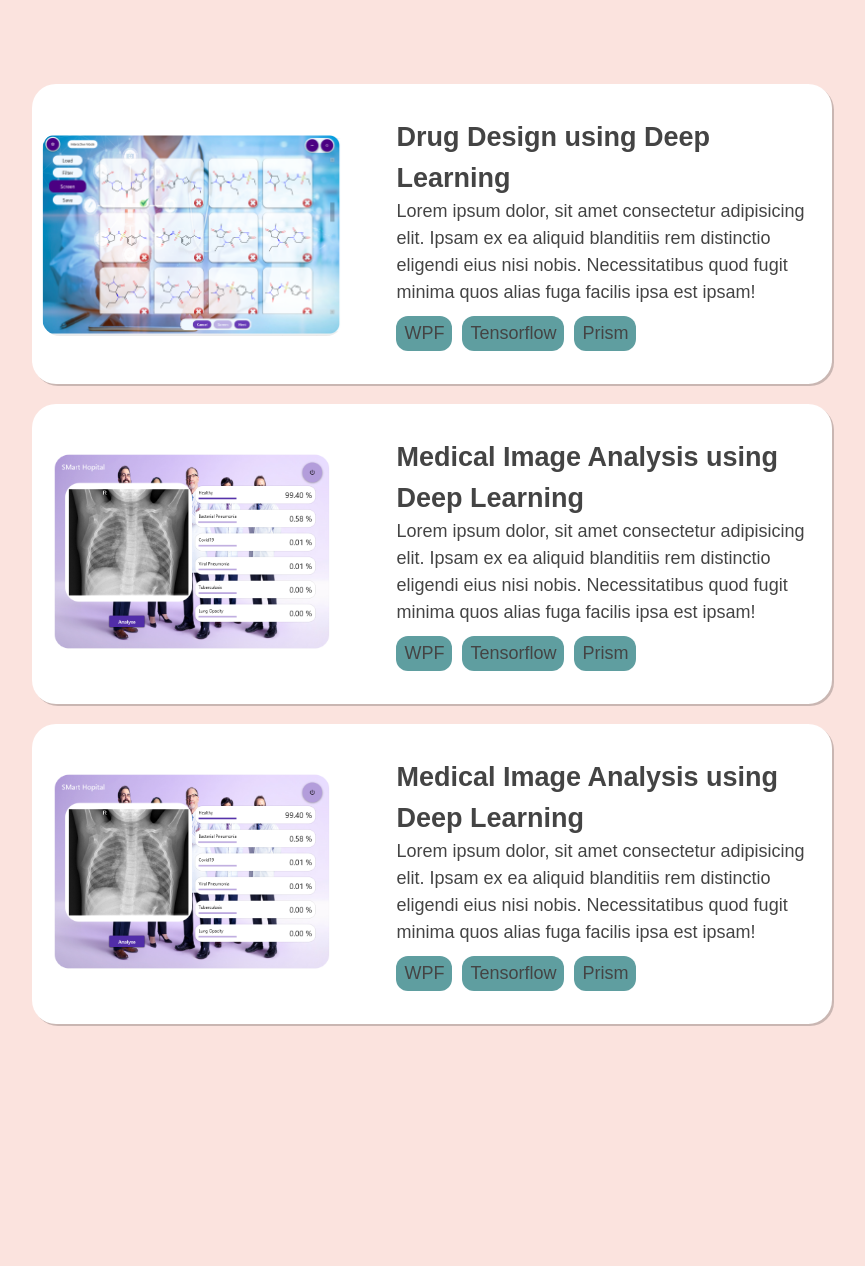
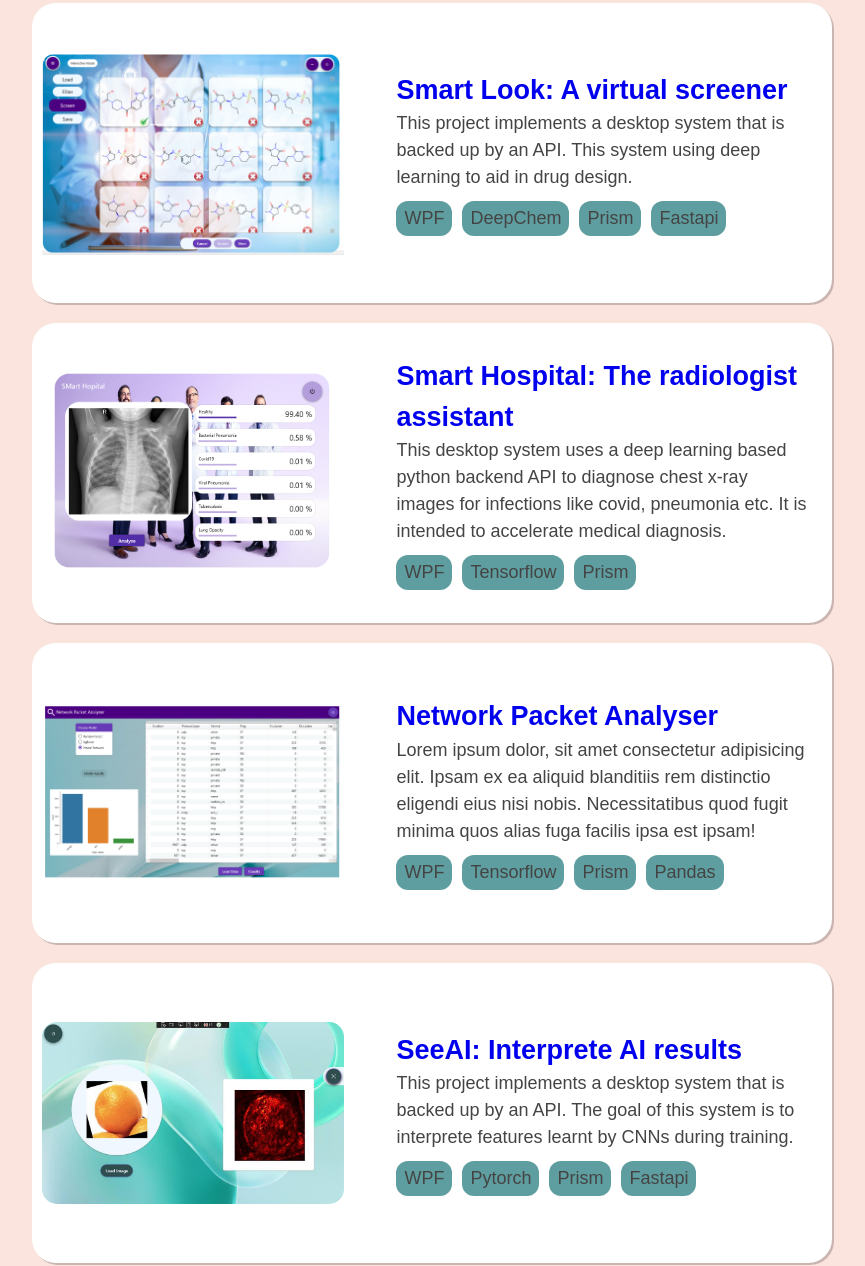
Before and after one commit to kasozivincent/kasozivincent.github.io, a plain HTML site: page projects.html in a window 1280 px wide. Shown: the part 146-1412 px from the top of the page, without its empty margins (208-1073 px from the left). Before the commit the page ends 1210 px from the top, so only its background shows below. Drawn offline with Linux system fonts and the light colour scheme.

Commit message:
projects

```diff
--- a/projects.html
+++ b/projects.html
@@ -14,9 +14,9 @@
     </style>
   </head>
   <body>
-    <header class="navigation">
+    <header class="navigation custom">
       <h1>My Projects</h1>
-      <nav c>
+      <nav>
         <ul class="nav-list">
           <li><a class="nav-list-link" href="index.html">Home</a></li>
           <li><a class="nav-list-link" href="#">Blog</a></li>
@@ -29,12 +29,49 @@
         </ul>
       </nav>
     </header>
+
     <div class="projects">
       <div class="card">
         <img src="./images/MscApp.PNG" alt="project image" />
 
         <div class="project_description">
-          <h2>Drug Design using Deep Learning</h2>
+          <a href="#"><h2>Smart Look: A virtual screener</h2></a>
+          <p>
+            This project implements a desktop system that is backed up by an
+            API. This system using deep learning to aid in drug design.
+          </p>
+          <div class="tools">
+            <span class="tag">WPF</span>
+            <span class="tag">DeepChem</span>
+            <span class="tag">Prism</span>
+            <span class="tag">Fastapi</span>
+          </div>
+        </div>
+      </div>
+
+      <div class="card">
+        <img src="./images/BscApp.PNG" alt="project image" />
+
+        <div class="project_description">
+          <a href="#"><h2>Smart Hospital: The radiologist assistant</h2></a>
+          <p>
+            This desktop system uses a deep learning based python backend API to
+            diagnose chest x-ray images for infections like covid, pneumonia
+            etc. It is intended to accelerate medical diagnosis.
+          </p>
+          <div class="tools">
+            <span class="tag">WPF</span>
+            <span class="tag">Tensorflow</span>
+            <span class="tag">Prism</span>
+          </div>
+        </div>
+      </div>
+
+      <div class="card">
+        <img src="./images/NetworkAnalysis.PNG" alt="project image" />
+
+        <div class="project_description">
+          <a href="#"><h2>Network Packet Analyser</h2></a>
           <p>
             Lorem ipsum dolor, sit amet consectetur adipisicing elit. Ipsam ex
             ea aliquid blanditiis rem distinctio eligendi eius nisi nobis.
@@ -45,44 +82,30 @@
             <span class="tag">WPF</span>
             <span class="tag">Tensorflow</span>
             <span class="tag">Prism</span>
+            <span class="tag">Pandas</span>
           </div>
         </div>
       </div>
 
       <div class="card">
-        <img src="./images/BscApp.PNG" alt="project image" />
+        <img
+          style="border-radius: 15px"
+          src="./images/int.jpg"
+          alt="project image"
+        />
 
         <div class="project_description">
-          <h2>Medical Image Analysis using Deep Learning</h2>
+          <a href="#"><h2>SeeAI: Interprete AI results</h2></a>
           <p>
-            Lorem ipsum dolor, sit amet consectetur adipisicing elit. Ipsam ex
-            ea aliquid blanditiis rem distinctio eligendi eius nisi nobis.
-            Necessitatibus quod fugit minima quos alias fuga facilis ipsa est
-            ipsam!
+            This project implements a desktop system that is backed up by an
+            API. The goal of this system is to interprete features learnt by
+            CNNs during training.
           </p>
           <div class="tools">
             <span class="tag">WPF</span>
-            <span class="tag">Tensorflow</span>
+            <span class="tag">Pytorch</span>
             <span class="tag">Prism</span>
-          </div>
-        </div>
-      </div>
-
-      <div class="card">
-        <img src="./images/BscApp.PNG" alt="project image" />
-
-        <div class="project_description">
-          <h2>Medical Image Analysis using Deep Learning</h2>
-          <p>
-            Lorem ipsum dolor, sit amet consectetur adipisicing elit. Ipsam ex
-            ea aliquid blanditiis rem distinctio eligendi eius nisi nobis.
-            Necessitatibus quod fugit minima quos alias fuga facilis ipsa est
-            ipsam!
-          </p>
-          <div class="tools">
-            <span class="tag">WPF</span>
-            <span class="tag">Tensorflow</span>
-            <span class="tag">Prism</span>
+            <span class="tag">Fastapi</span>
           </div>
         </div>
       </div>
--- a/styles.css
+++ b/styles.css
@@ -151,7 +151,7 @@ header nav {
 img {
   width: 100%;
   margin: 0 8px;
-  border-radius: 18px;
+  /* border-radius: 18px; */
 }
 
 .tools {
@@ -164,3 +164,11 @@ img {
   margin: 40px auto;
   width: 800px;
 }
+
+.project_description a {
+  text-decoration: none;
+}
+
+.custom {
+  padding-bottom: 1.5rem;
+}
```
Also changed, not shown: images/NetworkAnalysis.PNG (added), images/int.jpg (added), 1 other file.
